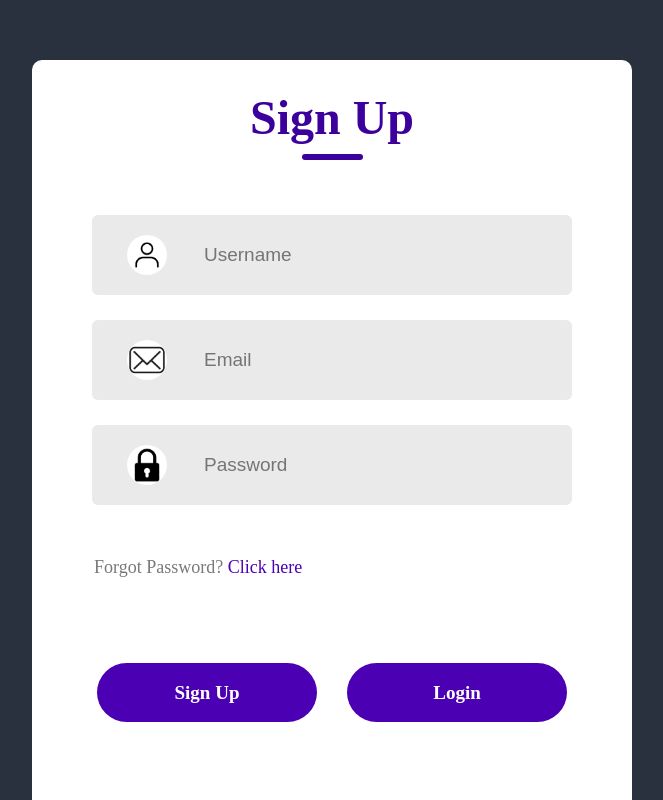
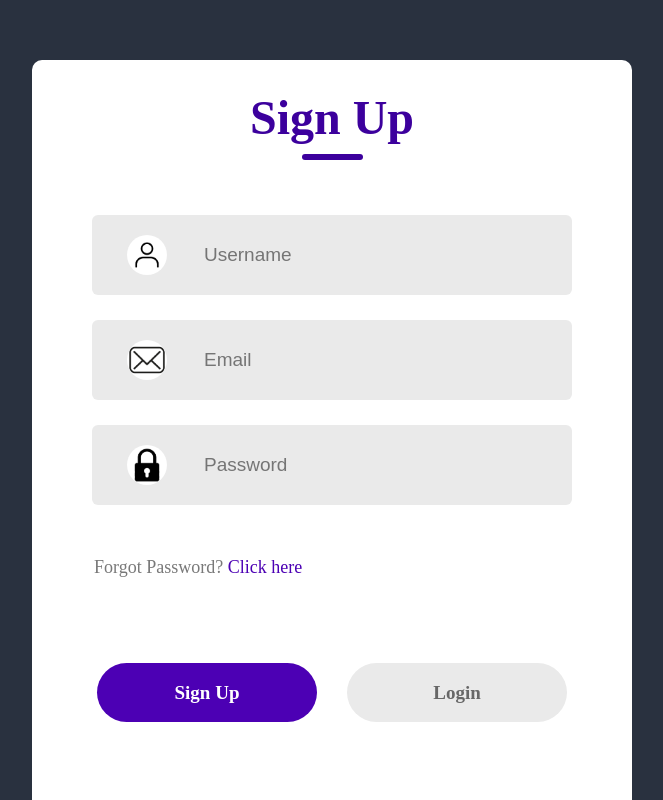
Before and after one commit to mavericakaviggu/Habit-Tracker, a React (Vite) app: page / in a window 1280 px wide. Shown: the part 140-940 px from the top of the page, without its empty margins (308-971 px from the left). Built offline with nearby package versions, Linux system fonts and the light colour scheme.

Commit message:
dynamic display of button in loin/sign up page

```diff
--- a/src/Components/CSS/LoginSignUp.css
+++ b/src/Components/CSS/LoginSignUp.css
@@ -95,3 +95,7 @@
     font-weight: 700;
     cursor: pointer;
 }
+.gray{
+    background: #eaeaea;
+    color: #676767;
+}
--- a/src/Components/LoginSignUp.jsx
+++ b/src/Components/LoginSignUp.jsx
@@ -5,10 +5,13 @@
 import person from './Assets/person.png';
 
 const LoginSignUp = () => {
+
+  const [action,setAction] = React.useState('Sign Up');
+
   return (
     <div className = 'container'>
       <div className="header">
-        <div className="text">Sign Up</div>
+        <div className="text">{action}</div>
         <div className="underline"></div>
       </div>
       <div className="inputs">
@@ -26,8 +29,8 @@
         </div>
         <div className="forgot-password">Forgot Password? <span>Click here</span></div>
         <div className="submit-container">
-          <div className="submit">Sign Up</div>
-          <div className="submit">Login</div>
+          <div className={action==="Login" ? "submit gray" : "submit"}>Sign Up</div>
+          <div className={action==="Sign Up" ? "submit gray" : "submit"}>Login</div>
         </div>
       </div>
     </div>
```
